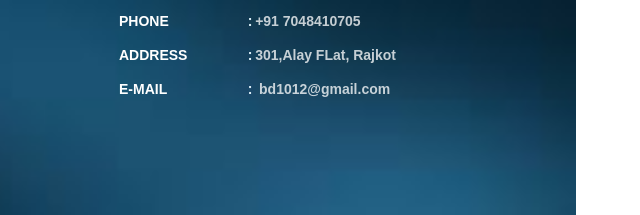
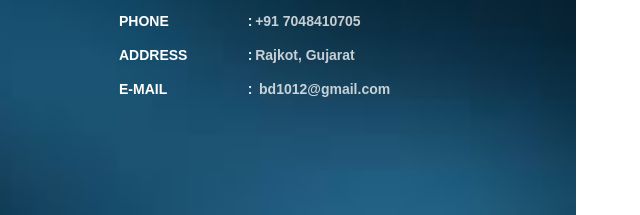
Before and after one commit to DaraniyaBhakti/Resume, a plain HTML site: page index.html in a window 1280 px wide. Shown: the part 395-610 px from the top of the page, 536-1176 px from the left. Drawn offline with Linux system fonts and the light colour scheme.

Commit message:
Update index.html

```diff
--- a/index.html
+++ b/index.html
@@ -77,7 +77,7 @@ Smartphone Compatible web template, free webdesigns for Nokia, Samsung, LG, Sony
 								<li>
 									<ul class="agileits-address-text">
 										<li class="agile-it-adress-left"><b>ADDRESS</b></li>
-										<li><span>:</span>301,Alay FLat, Rajkot</li>
+										<li><span>:</span>Rajkot, Gujarat</li>
 									</ul>
 								</li>
 								<li>
```
